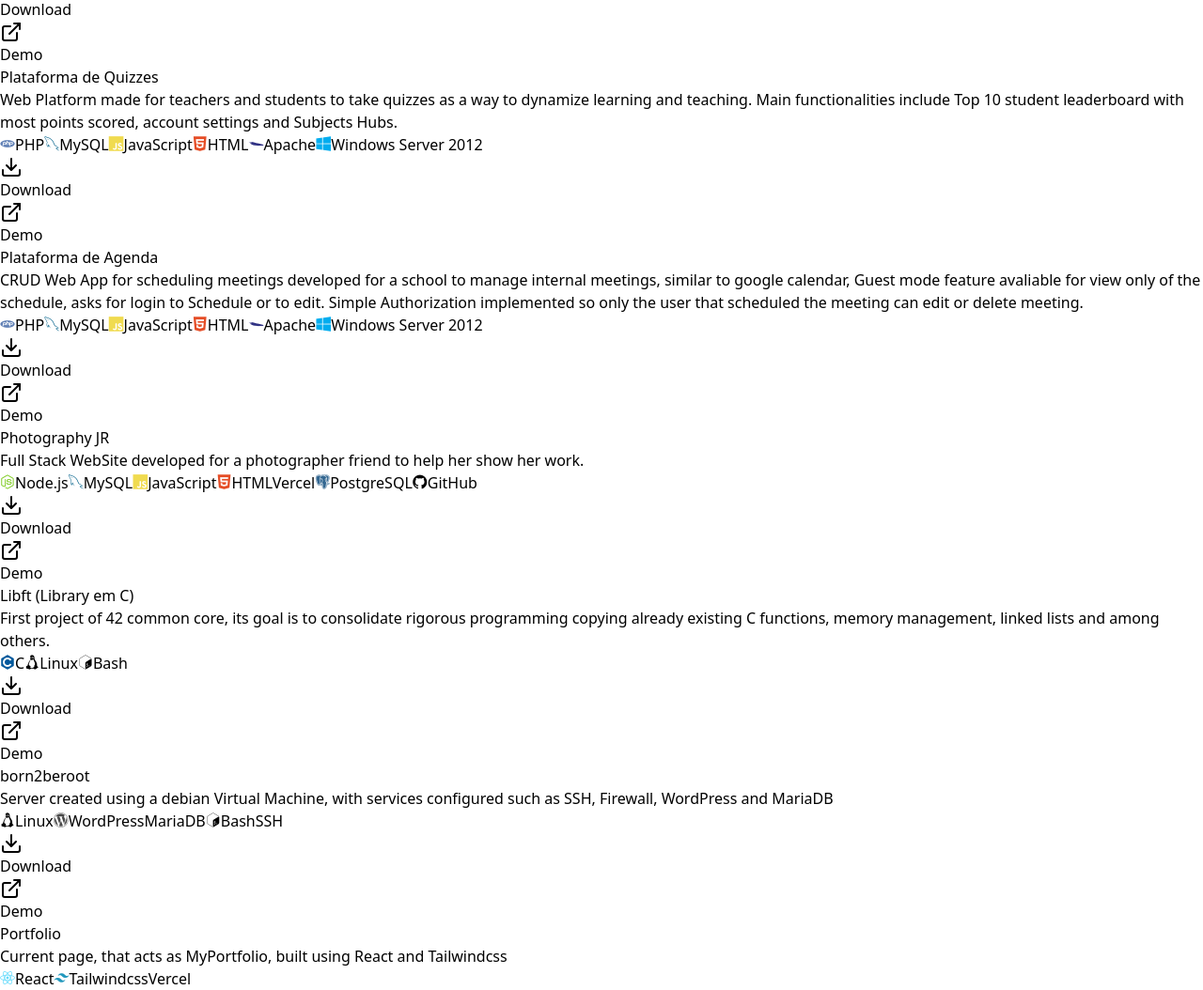
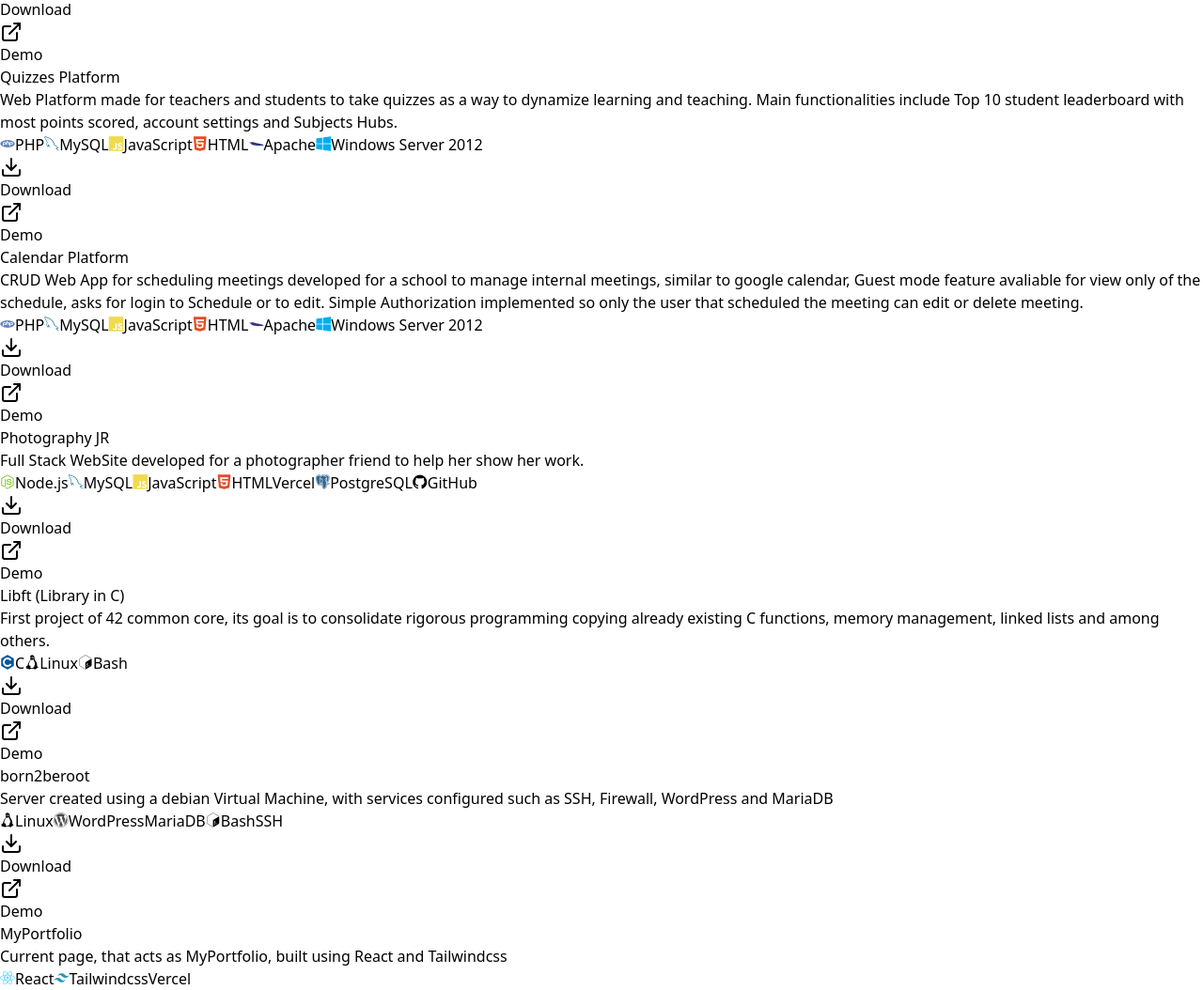
Before and after one commit to sylvzzz/Portfolio, a React (Vite) app: page / in a window 1280 px wide. Shown: the part 1106-2160 px from the top of the page at 94% size. Built offline with nearby package versions, Linux system fonts and the light colour scheme.

Commit message:
Forgot the Titles

```diff
--- a/src/app.jsx
+++ b/src/app.jsx
@@ -21,7 +21,7 @@ export default function Portfolio() {
     },
     {
       id: 2,
-      name: "Plataforma de Quizzes",
+      name: "Quizzes Platform",
       description: "Web Platform made for teachers and students to take quizzes as a way to dynamize learning and teaching. Main functionalities include Top 10 student leaderboard with most points scored, account settings and Subjects Hubs.",
       tech: [
         { name: "PHP", icon: "devicon-php-plain colored" },
@@ -36,7 +36,7 @@ export default function Portfolio() {
     },
     {
       id: 3,
-      name: "Plataforma de Agenda",
+      name: "Calendar Platform",
       description: "CRUD Web App for scheduling meetings developed for a school to manage internal meetings, similar to google calendar, Guest mode feature avaliable for view only of the schedule, asks for login to Schedule or to edit. Simple Authorization implemented so only the user that scheduled the meeting can edit or delete meeting.",
       tech: [
         { name: "PHP", icon: "devicon-php-plain colored" },
@@ -67,7 +67,7 @@ export default function Portfolio() {
     },
     {
       id: 5,
-      name: "Libft (Library em C)",
+      name: "Libft (Library in C)",
       description: "First project of 42 common core, its goal is to consolidate rigorous programming copying already existing C functions, memory management, linked lists and among others.",
       tech: [
         { name: "C", icon: "devicon-c-plain colored" },
@@ -93,7 +93,7 @@ export default function Portfolio() {
     },
     {
       id: 7,
-      name: "Portfolio",
+      name: "MyPortfolio",
       description: "Current page, that acts as MyPortfolio, built using React and Tailwindcss",
       tech: [
         { name: "React", icon: "devicon-react-original colored" },
```
